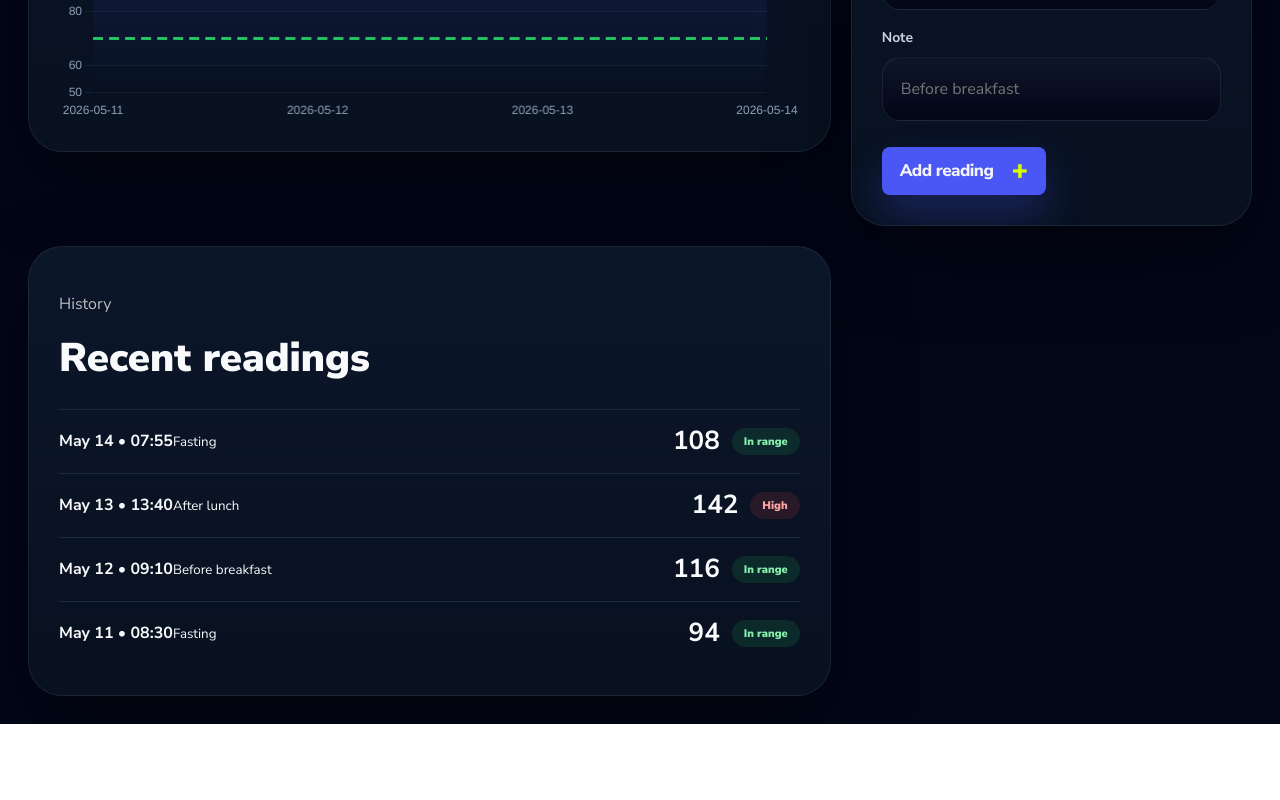
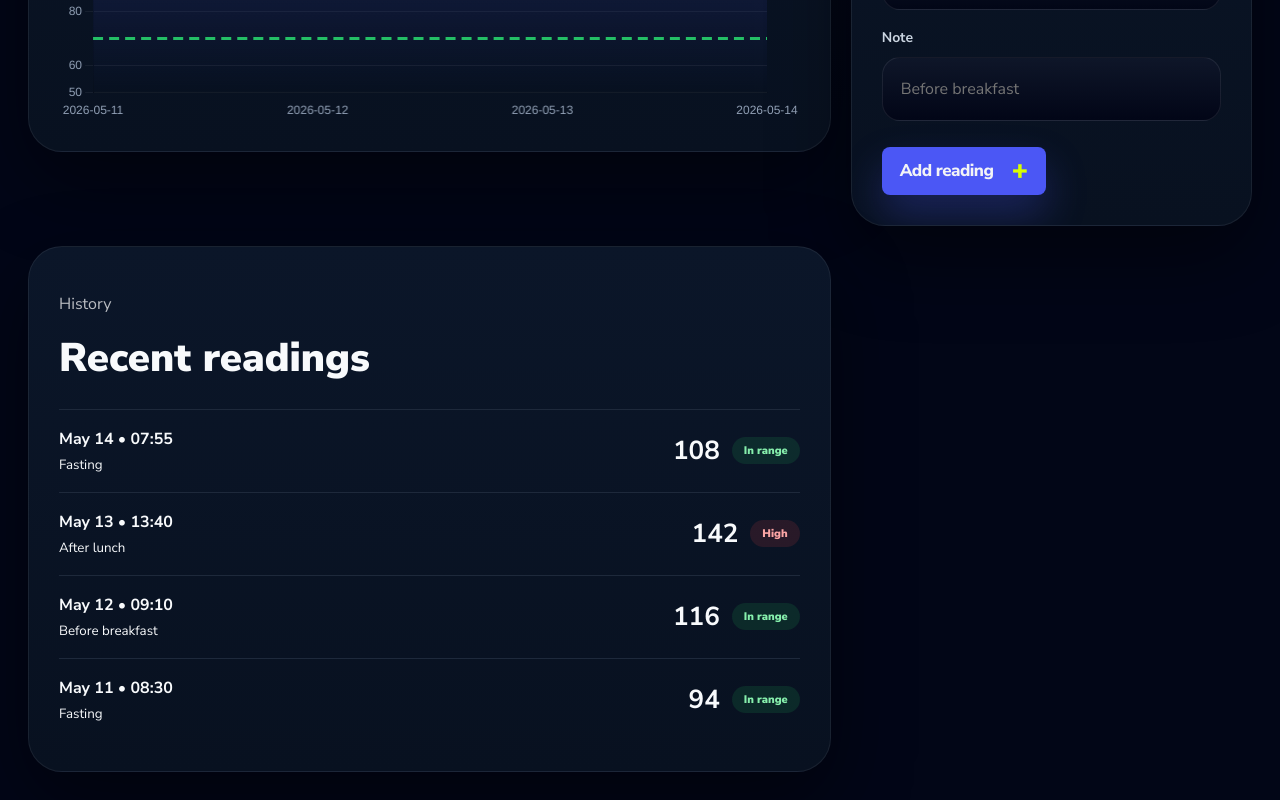
Before and after one commit to eeshdarthvader/gluco-track, a React (Vite) app: page / in a window 1280 px wide. Shown: the part 1041-1841 px from the top of the page. Before the commit the page ends 1765 px from the top, so only its background shows below. Built offline with nearby package versions, Linux system fonts and the light colour scheme; no server answers; the database is empty; the HTML template or start-up script is replaced by a standard one.

Commit message:
Improve spacing between time and notes in recent readings

```diff
--- a/src/App.jsx
+++ b/src/App.jsx
@@ -349,7 +349,10 @@ export default function App() {
               <div className="reading" key={`${r.date}-${i}`}>
                 <div>
                   <b>{formatDate(r.date, r.time)}</b>
-                  <small>{r.notes || 'No note'}</small>
+
+                  <small style={{ marginTop: 6, display: 'block' }}>
+                    {r.notes || 'No note'}
+                  </small>
                 </div>
 
                 <strong>{r.value}</strong>
```
